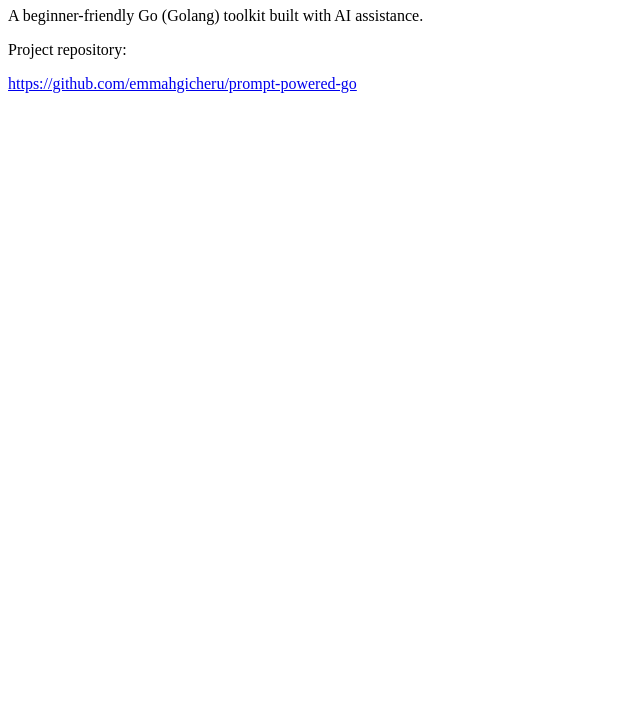
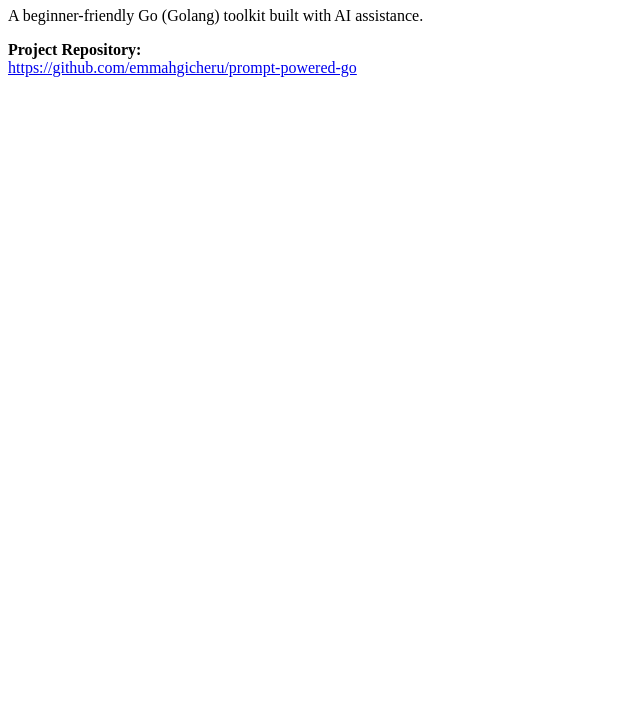
Before and after one commit to emmahgicheru/prompt-powered-go, a plain HTML site: page index.html in a window 1280 px wide. Shown: the part 73-800 px from the top of the page, without its empty margins (0-640 px from the left). Drawn offline with Linux system fonts and the light colour scheme.

Commit message:
Add index.html for GitHub Pages submission

```diff
--- a/index.html
+++ b/index.html
@@ -8,9 +8,11 @@
   <h1>Prompt-Powered Go</h1>
   <p>A beginner-friendly Go (Golang) toolkit built with AI assistance.</p>
 
-  <p>Project repository:</p>
-  <a href="https://github.com/emmahgicheru/prompt-powered-go">
-    https://github.com/emmahgicheru/prompt-powered-go
-  </a>
+  <p>
+    <strong>Project Repository:</strong><br />
+    <a href="https://github.com/emmahgicheru/prompt-powered-go">
+      https://github.com/emmahgicheru/prompt-powered-go
+    </a>
+  </p>
 </body>
 </html>
```
